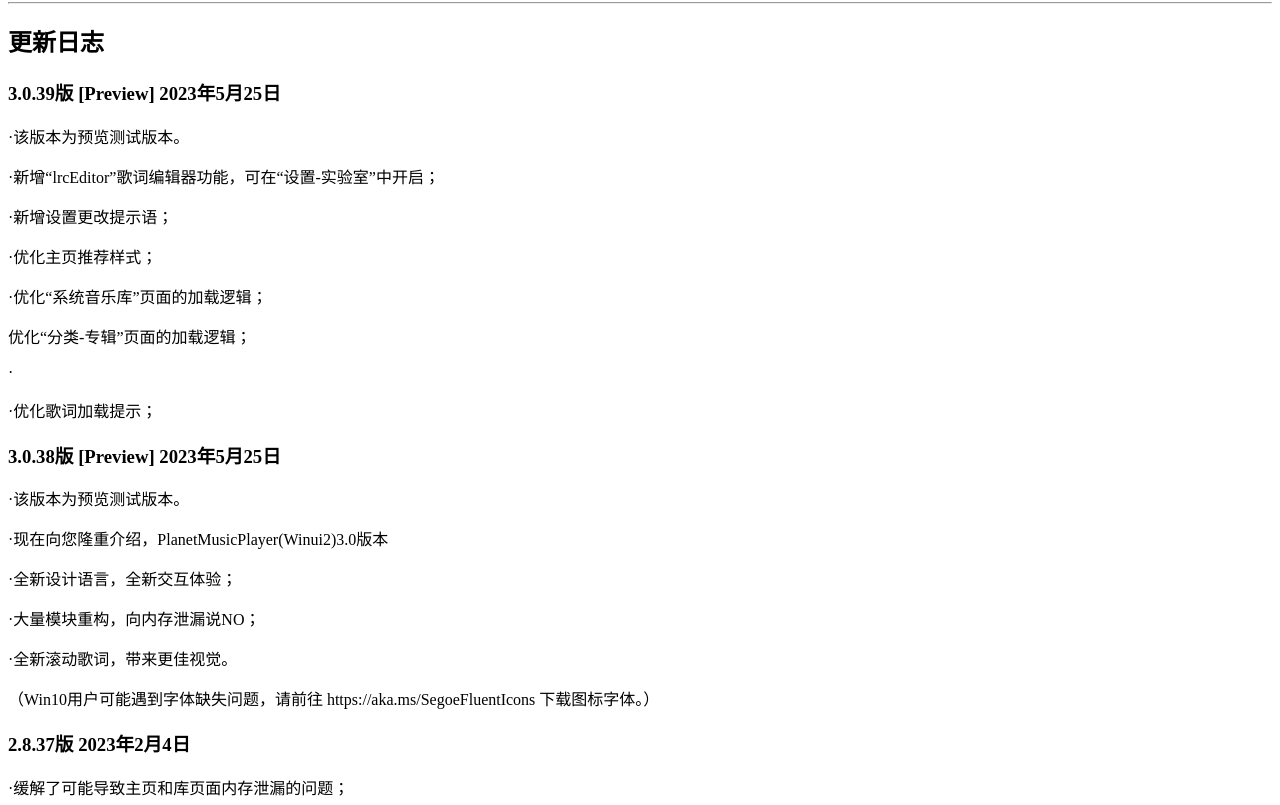
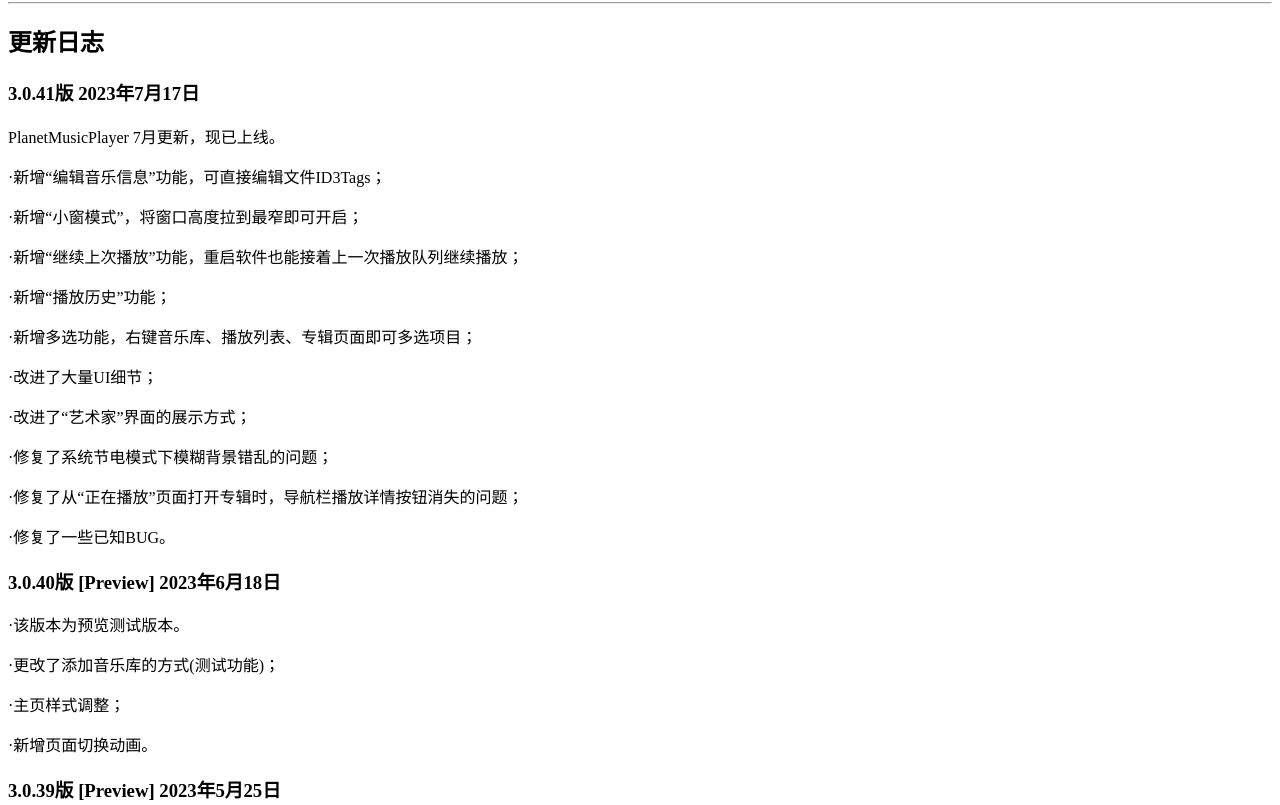
Before and after one commit to Pigeon-Ming/Pigeon-Ming.github.io, a plain HTML site: page DownloadPage/PlanetMusicPlayerWinui2.html in a window 1280 px wide. Shown: the part 458-1263 px from the top of the page. Drawn offline with Linux system fonts and the light colour scheme; a script that the page names is missing.

Commit message:
Update PlanetMusicPlayerWinui2.html

```diff
--- a/DownloadPage/PlanetMusicPlayerWinui2.html
+++ b/DownloadPage/PlanetMusicPlayerWinui2.html
@@ -10,7 +10,7 @@
   <hr >
 
   <h2 ><img  height="40" width="40" src ="Assets/PMPwinui2_icon.png" align="absmiddle">PlanetMusicPlayer WinUI2</h2>
-  <p >版本：3.0<br>发布时间2023年5月25日<br>平台：UWP (<d>x86/</d>x64/arm64)<br>理论最低系统版本：10.0.15063.0 最佳系统版本：10.0.19041.0及更高</p>
+  <p >版本：3.0<br>更新时间2023年7月13日<br>平台：UWP (<d>x86/</d>x64/arm64)<br>理论最低系统版本：10.0.15063.0 最佳系统版本：10.0.19041.0及更高</p>
   <a  href="https://install.appcenter.ms/users/Pigeon-Ming/apps/PlanetMusicPlayer"><button>下载应用</button></a>
   <a  href="https://www.aliyundrive.com/s/z51SAb7H79z" ><button>备用下载链接（阿里云盘）</button></a>
   <h3>常见支持</h3>
@@ -18,6 +18,23 @@
     <h2><a href="http://pigeon_ming.svvs.top/?page_id=65">访问介绍页面</a></h2>
   <hr >
   <h2 >更新日志</h2>
+  <h3>3.0.41版  2023年7月17日</h3>
+<p>PlanetMusicPlayer 7月更新，现已上线。</p>
+<p>·新增“编辑音乐信息”功能，可直接编辑文件ID3Tags；</p>
+<p>·新增“小窗模式”，将窗口高度拉到最窄即可开启；</p>
+<p>·新增“继续上次播放”功能，重启软件也能接着上一次播放队列继续播放；</p>
+<p>·新增“播放历史”功能；</p>
+<p>·新增多选功能，右键音乐库、播放列表、专辑页面即可多选项目；</p>
+<p>·改进了大量UI细节；</p>
+<p>·改进了“艺术家”界面的展示方式；</p>
+<p>·修复了系统节电模式下模糊背景错乱的问题；</p>
+<p>·修复了从“正在播放”页面打开专辑时，导航栏播放详情按钮消失的问题；</p>
+<p>·修复了一些已知BUG。</p>
+  <h3>3.0.40版 [Preview] 2023年6月18日</h3>
+<p>·该版本为预览测试版本。</p>
+<p>·更改了添加音乐库的方式(测试功能)；</p>
+<p>·主页样式调整；</p>
+<p>·新增页面切换动画。</p>
   <h3>3.0.39版 [Preview] 2023年5月25日</h3>
    <p>·该版本为预览测试版本。</p>
    <p>·新增“lrcEditor”歌词编辑器功能，可在“设置-实验室”中开启；</p>
```
